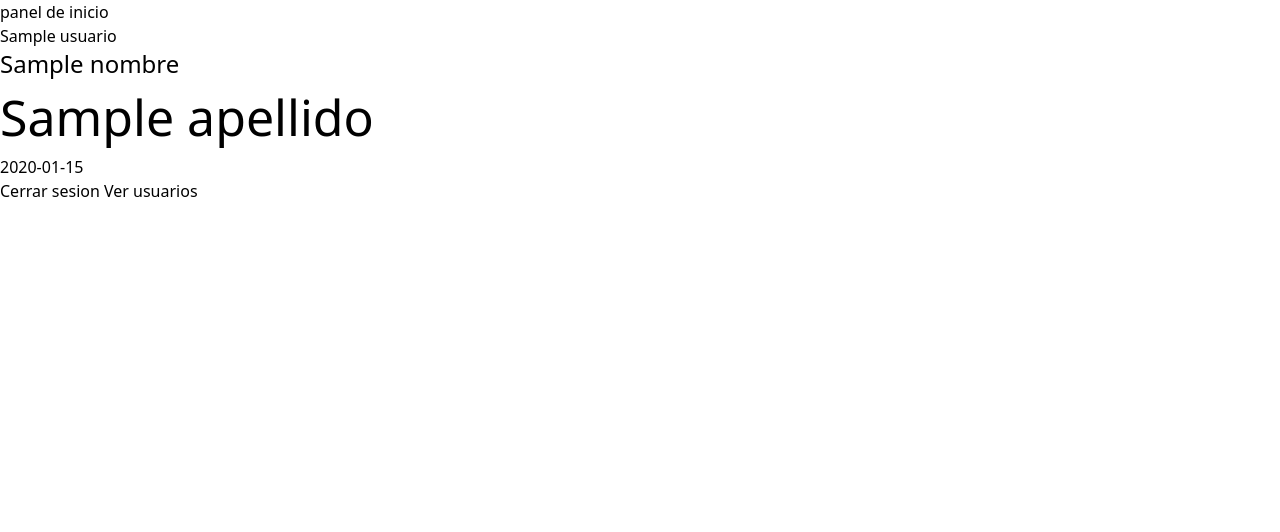
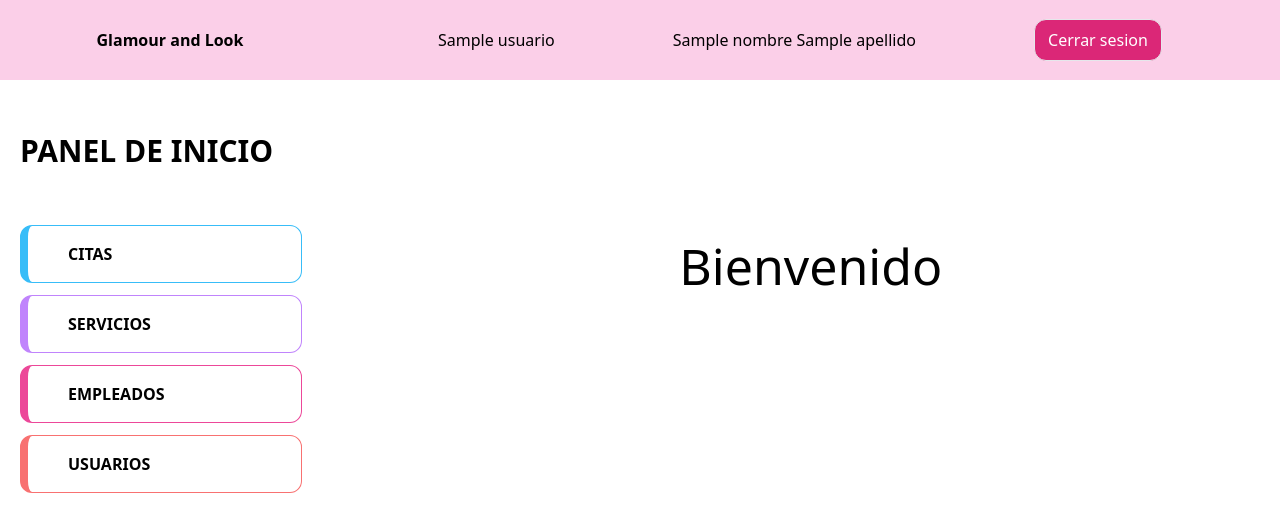
Before and after one commit to CarlosArce-tes/belleza-flask, a Flask app: template templates/inicioadmin.html in a window 1280 px wide. Shown: the top 532 px of the page. Run offline with Flask 3, Linux system fonts and the light colour scheme; the template is opened without the code that fills it: most values are stand-ins (such as "Sample title", 1, 10 or a date in 2020).

Commit message:
Cambios al 6 de junio

```diff
--- a/blueprints/regis.py
+++ b/blueprints/regis.py
@@ -34,6 +34,7 @@ def login():
 @regis.route('logout')
 def logout():
     session.clear()
+    return redirect(url_for('index.inicio'))
 
 
 @regis.route('/registro', methods=['GET', 'POST'])
--- a/static/css/output.css
+++ b/static/css/output.css
@@ -578,48 +590,64 @@ video {
   margin-top: 2rem;
 }
 
-.ms-10 {
-  margin-inline-start: 2.5rem;
+.mt-3 {
+  margin-top: 0.75rem;
 }
 
-.mr-10 {
-  margin-right: 2.5rem;
+.ml-5 {
+  margin-left: 1.25rem;
+}
+
+.ml-3 {
+  margin-left: 0.75rem;
+}
+
+.ml-10 {
+  margin-left: 2.5rem;
+}
+
+.mt-10 {
+  margin-top: 2.5rem;
 }
 
 .flex {
   display: flex;
 }
 
+.table {
+  display: table;
+}
+
+.table-cell {
+  display: table-cell;
+}
+
+.grid {
+  display: grid;
+}
+
+.h-10 {
+  height: 2.5rem;
+}
+
 .h-20 {
   height: 5rem;
-}
-
-.h-screen {
-  height: 100vh;
 }
 
 .h-auto {
   height: auto;
 }
 
-.h-10 {
-  height: 2.5rem;
+.h-32 {
+  height: 8rem;
 }
 
-.h-16 {
-  height: 4rem;
+.h-14 {
+  height: 3.5rem;
 }
 
-.h-1 {
-  height: 0.25rem;
-}
-
-.h-12 {
-  height: 3rem;
-}
-
-.w-full {
-  width: 100%;
+.h-full {
+  height: 100%;
 }
 
 .w-96 {
@@ -630,8 +658,32 @@ video {
   width: auto;
 }
 
-.flex-grow {
-  flex-grow: 1;
+.w-full {
+  width: 100%;
+}
+
+.w-24 {
+  width: 6rem;
+}
+
+.w-10 {
+  width: 2.5rem;
+}
+
+.w-32 {
+  width: 8rem;
+}
+
+.w-36 {
+  width: 9rem;
+}
+
+.w-14 {
+  width: 3.5rem;
+}
+
+.basis-1\/2 {
+  flex-basis: 50%;
 }
 
 .basis-1\/4 {
@@ -662,24 +714,24 @@ video {
   align-items: center;
 }
 
-.justify-end {
-  justify-content: flex-end;
-}
-
 .justify-center {
   justify-content: center;
-}
-
-.justify-around {
-  justify-content: space-around;
 }
 
 .justify-evenly {
   justify-content: space-evenly;
 }
 
+.text-wrap {
+  text-wrap: wrap;
+}
+
 .rounded-xl {
   border-radius: 0.75rem;
+}
+
+.rounded {
+  border-radius: 0.25rem;
 }
 
 .border {
@@ -690,13 +742,12 @@ video {
   border-width: 2px;
 }
 
-.border-purple-300 {
-  --tw-border-opacity: 1;
-  border-color: rgb(216 180 254 / var(--tw-border-opacity));
+.border-l-4 {
+  border-left-width: 4px;
 }
 
-.border-transparent {
-  border-color: transparent;
+.border-l-8 {
+  border-left-width: 8px;
 }
 
 .border-purple-400 {
@@ -704,29 +755,39 @@ video {
   border-color: rgb(192 132 252 / var(--tw-border-opacity));
 }
 
-.border-red-800 {
+.border-green-300 {
   --tw-border-opacity: 1;
-  border-color: rgb(153 27 27 / var(--tw-border-opacity));
+  border-color: rgb(134 239 172 / var(--tw-border-opacity));
 }
 
-.border-green-800 {
+.border-pink-800 {
   --tw-border-opacity: 1;
-  border-color: rgb(22 101 52 / var(--tw-border-opacity));
+  border-color: rgb(157 23 77 / var(--tw-border-opacity));
 }
 
-.border-green-400 {
+.border-sky-400 {
   --tw-border-opacity: 1;
-  border-color: rgb(74 222 128 / var(--tw-border-opacity));
+  border-color: rgb(56 189 248 / var(--tw-border-opacity));
 }
 
-.bg-slate-400 {
-  --tw-bg-opacity: 1;
-  background-color: rgb(148 163 184 / var(--tw-bg-opacity));
+.border-pink-500 {
+  --tw-border-opacity: 1;
+  border-color: rgb(236 72 153 / var(--tw-border-opacity));
 }
 
-.bg-red-300 {
+.border-red-400 {
+  --tw-border-opacity: 1;
+  border-color: rgb(248 113 113 / var(--tw-border-opacity));
+}
+
+.border-l-pink-500 {
+  --tw-border-opacity: 1;
+  border-left-color: rgb(236 72 153 / var(--tw-border-opacity));
+}
+
+.bg-blue-400 {
   --tw-bg-opacity: 1;
-  background-color: rgb(252 165 165 / var(--tw-bg-opacity));
+  background-color: rgb(96 165 250 / var(--tw-bg-opacity));
 }
 
 .bg-pink-200 {
@@ -739,40 +800,42 @@ video {
   background-color: rgb(219 39 119 / var(--tw-bg-opacity));
 }
 
-.bg-green-300 {
+.bg-blue-500 {
   --tw-bg-opacity: 1;
-  background-color: rgb(134 239 172 / var(--tw-bg-opacity));
+  background-color: rgb(59 130 246 / var(--tw-bg-opacity));
 }
 
-.bg-green-200 {
+.bg-pink-400 {
   --tw-bg-opacity: 1;
-  background-color: rgb(187 247 208 / var(--tw-bg-opacity));
+  background-color: rgb(244 114 182 / var(--tw-bg-opacity));
 }
 
-.bg-blue-400 {
+.bg-slate-500 {
   --tw-bg-opacity: 1;
-  background-color: rgb(96 165 250 / var(--tw-bg-opacity));
+  background-color: rgb(100 116 139 / var(--tw-bg-opacity));
+}
+
+.bg-slate-400 {
+  --tw-bg-opacity: 1;
+  background-color: rgb(148 163 184 / var(--tw-bg-opacity));
+}
+
+.bg-white {
+  --tw-bg-opacity: 1;
+  background-color: rgb(255 255 255 / var(--tw-bg-opacity));
 }
 
 .p-10 {
   padding: 2.5rem;
 }
 
-.p-40 {
-  padding: 10rem;
-}
-
-.p-2 {
-  padding: 0.5rem;
-}
-
 .p-3 {
   padding: 0.75rem;
 }
 
-.px-40 {
-  padding-left: 10rem;
-  padding-right: 10rem;
+.px-3 {
+  padding-left: 0.75rem;
+  padding-right: 0.75rem;
 }
 
 .px-4 {
@@ -785,19 +848,24 @@ video {
   padding-bottom: 0.5rem;
 }
 
-.px-2 {
-  padding-left: 0.5rem;
-  padding-right: 0.5rem;
-}
-
-.px-3 {
-  padding-left: 0.75rem;
-  padding-right: 0.75rem;
+.px-5 {
+  padding-left: 1.25rem;
+  padding-right: 1.25rem;
 }
 
 .py-3 {
   padding-top: 0.75rem;
   padding-bottom: 0.75rem;
+}
+
+.px-10 {
+  padding-left: 2.5rem;
+  padding-right: 2.5rem;
+}
+
+.py-4 {
+  padding-top: 1rem;
+  padding-bottom: 1rem;
 }
 
 .text-center {
@@ -808,16 +876,21 @@ video {
   text-align: start;
 }
 
+.text-2xl {
+  font-size: 1.5rem;
+  line-height: 2rem;
+}
+
+.text-\[25px\] {
+  font-size: 25px;
+}
+
 .text-\[40px\] {
   font-size: 40px;
 }
 
-.text-\[35px\] {
-  font-size: 35px;
-}
-
-.text-\[25px\] {
-  font-size: 25px;
+.text-\[50px\] {
+  font-size: 50px;
 }
 
 .text-xl {
@@ -825,21 +898,25 @@ video {
   line-height: 1.75rem;
 }
 
-.text-2xl {
-  font-size: 1.5rem;
-  line-height: 2rem;
-}
-
-.text-\[50px\] {
-  font-size: 50px;
+.text-\[30px\] {
+  font-size: 30px;
 }
 
 .font-bold {
   font-weight: 700;
 }
 
+.font-extrabold {
+  font-weight: 800;
+}
+
 .uppercase {
   text-transform: uppercase;
+}
+
+.text-slate-500 {
+  --tw-text-opacity: 1;
+  color: rgb(100 116 139 / var(--tw-text-opacity));
 }
 
 .text-white {
--- a/templates/index.html
+++ b/templates/index.html
@@ -19,7 +19,7 @@
         </div>
     </nav>
     <div class="h-20"></div>
-    <div>
+    <div class="flex justify-center items-center mt-40">
         <a href="{{ url_for('regis.login' ) }}" class="bg-blue-400 mr-10 px-3 py-2 rounded-xl">Iniciar Sesion</a>
         <a href="{{ url_for('regis.registro' ) }}" class="">Registrate</a>
     </div>
--- a/templates/inicioadmin.html
+++ b/templates/inicioadmin.html
@@ -7,12 +7,30 @@
     <link rel="stylesheet" href="{{ url_for('static', filename='css/output.css') }}">
 </head>
 <body>
-    <h1>panel de inicio</h1>
-    <h1>{{usuario}}</h1>
-    <h1 class="text-2xl">{{nombre}}</h1>
-    <h1 class="text-[50px]">{{apellido}}</h1>
-    <h1>{{fecharegistro}}</h1>
-    <a href="{{ url_for('regis.logout' ) }}">Cerrar sesion</a>
-    <a href="{{ url_for('admin.usuarios' ) }}"> Ver usuarios</a>
+    <nav class="fixed flex w-full h-20">
+        <div class="flex justify-center items-center bg-pink-200 basis-1/4">
+            <h1 class="font-bold text-start ms-5">Glamour and Look</h1>
+        </div>
+        <div class="flex justify-evenly items-center bg-pink-200 basis-3/4">
+            <h1>{{usuario}}</h1>
+            <h1 class="text-wrap">{{nombre}} {{apellido}}</h1>
+            <a class="bg-pink-600 py-2 border rounded-xl w-32 text-center text-white" href="{{ url_for('regis.logout' ) }}">Cerrar sesion</a>
+        </div>
+    </nav>
+    <div class="h-32"></div>
+    <h1 class="ml-5 font-bold text-[30px] uppercase">panel de inicio</h1>
+
+    <div class="flex flex-row mt-10">
+        <div class="flex flex-col bg-white ml-5 w-96 h-auto">
+            <a class="border-sky-400 mt-3 px-10 py-4 border border-l-8 rounded-xl font-extrabold hover:text-xl hover:text-sky-700 uppercase" href="">Citas</a>
+            <a class="border-purple-400 mt-3 px-10 py-4 border border-l-8 rounded-xl font-extrabold hover:text-xl hover:text-purple-800 uppercase" href="">Servicios</a>
+            <a class="border-pink-500 mt-3 px-10 py-4 border border-l-8 rounded-xl font-extrabold hover:text-xl hover:text-pink-800 uppercase" href="">Empleados</a>
+            <a class="mt-3 px-10 py-4 border border-red-400 border-l-8 rounded-xl font-extrabold hover:text-xl hover:text-red-900 uppercase" href="{{ url_for('admin.usuarios' ) }}">Usuarios</a>
+        </div>
+        <div class="flex flex-row justify-center items-center ml-10 w-full h-full">
+            <h1 class="px-10 py-4 text-[50px] text-center">Bienvenido</h1>
+        </div>
+    </div>
+
 </body>
 </html>
```
Also changed, not shown: other parts of static/css/output.css (+76 -20 lines), blueprints/admin.py (+16 -5 lines), blueprints/user.py (+0 -10 lines), templates/login.html (+16 -8 lines), templates/registro.html (+5 -9 lines), templates/verusers.html (added, +52 -0 lines), 1 other file.
